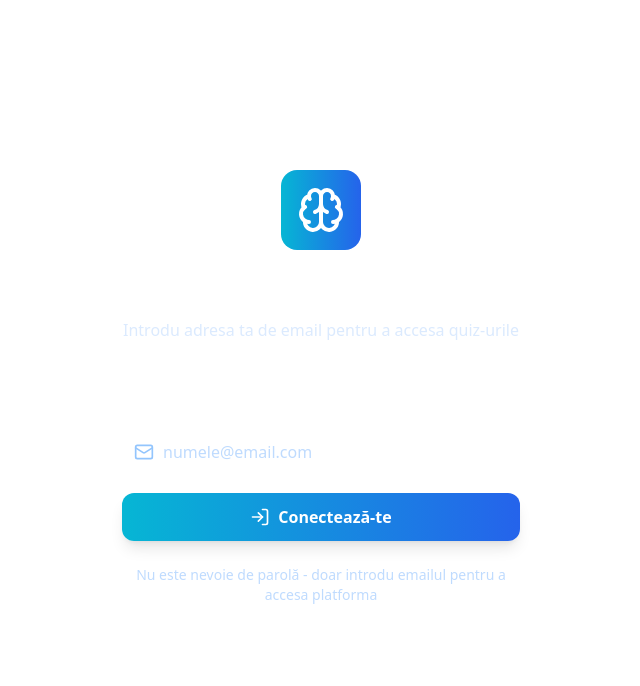
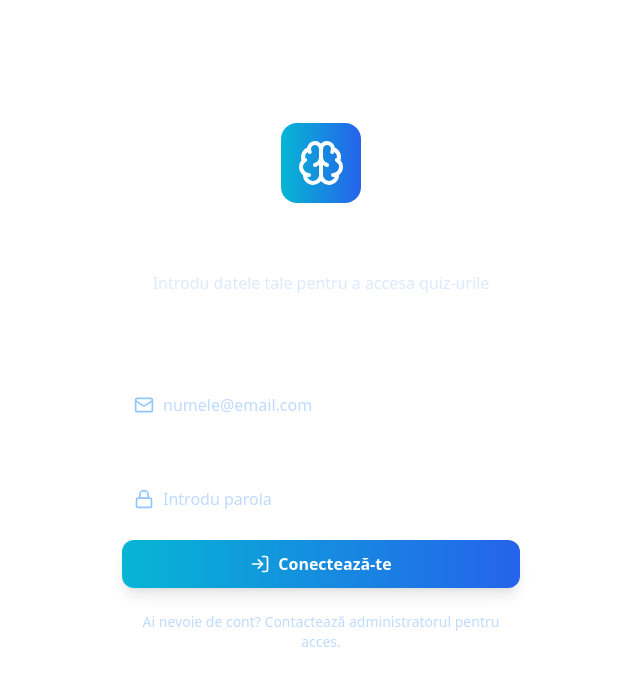
Before and after one commit to AlexBodnariuc/smart-quiz-solver, a React (Vite) app: page / in a window 1280 px wide. Shown: the top 686 px of the page, without its empty margins (319-959 px from the left). Built offline with nearby package versions, Linux system fonts and the light colour scheme.

Commit message:
feat: Add password input to login form
Updates the login form UI to include a password input field, enabling password-based authentication.

```diff
--- a/src/components/auth/EmailLoginForm.tsx
+++ b/src/components/auth/EmailLoginForm.tsx
@@ -1,10 +1,11 @@
 
 import { useState } from 'react';
 import { useEmailAuth } from './EmailAuthProvider';
-import { Brain, Mail, LogIn } from 'lucide-react';
+import { Brain, Mail, Lock, LogIn } from 'lucide-react';
 
 export const EmailLoginForm = () => {
   const [email, setEmail] = useState('');
+  const [password, setPassword] = useState('');
   const [loading, setLoading] = useState(false);
   const [error, setError] = useState('');
   const [success, setSuccess] = useState('');
@@ -17,7 +18,7 @@ export const EmailLoginForm = () => {
     setSuccess('');
 
     try {
-      await signInWithEmail(email);
+      await signInWithEmail(email, password);
       setSuccess('Te-ai conectat cu succes!');
     } catch (err: any) {
       setError(err.message || 'A apărut o eroare');
@@ -37,10 +38,10 @@ export const EmailLoginForm = () => {
             </div>
           </div>
           <h1 className="text-3xl font-bold text-white mb-2">
-            Conectează-te cu Email
+            Conectează-te
           </h1>
           <p className="text-blue-100">
-            Introdu adresa ta de email pentru a accesa quiz-urile
+            Introdu datele tale pentru a accesa quiz-urile
           </p>
         </div>
 
@@ -61,6 +62,25 @@ export const EmailLoginForm = () => {
                   onChange={(e) => setEmail(e.target.value)}
                   className="w-full pl-10 pr-4 py-3 bg-white/10 border border-white/30 rounded-xl text-white placeholder-blue-200 focus:outline-none focus:ring-2 focus:ring-cyan-500 focus:border-transparent"
                   placeholder="numele@email.com"
+                  required
+                />
+              </div>
+            </div>
+
+            {/* Password */}
+            <div>
+              <label htmlFor="password" className="block text-white text-sm font-medium mb-2">
+                Parola
+              </label>
+              <div className="relative">
+                <Lock className="absolute left-3 top-1/2 transform -translate-y-1/2 h-5 w-5 text-blue-300" />
+                <input
+                  id="password"
+                  type="password"
+                  value={password}
+                  onChange={(e) => setPassword(e.target.value)}
+                  className="w-full pl-10 pr-4 py-3 bg-white/10 border border-white/30 rounded-xl text-white placeholder-blue-200 focus:outline-none focus:ring-2 focus:ring-cyan-500 focus:border-transparent"
+                  placeholder="Introdu parola"
                   required
                 />
               </div>
@@ -103,7 +123,7 @@ export const EmailLoginForm = () => {
           {/* Info */}
           <div className="mt-6 text-center">
             <p className="text-blue-200 text-sm">
-              Nu este nevoie de parolă - doar introdu emailul pentru a accesa platforma
+              Ai nevoie de cont? Contactează administratorul pentru acces.
             </p>
           </div>
         </div>
```
